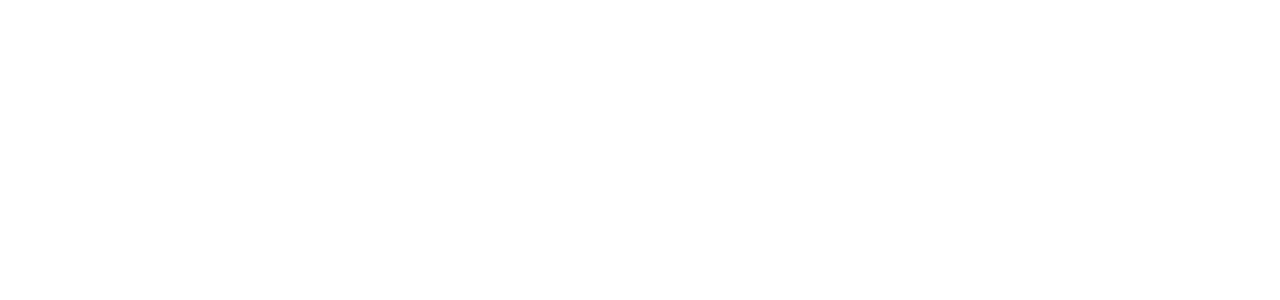
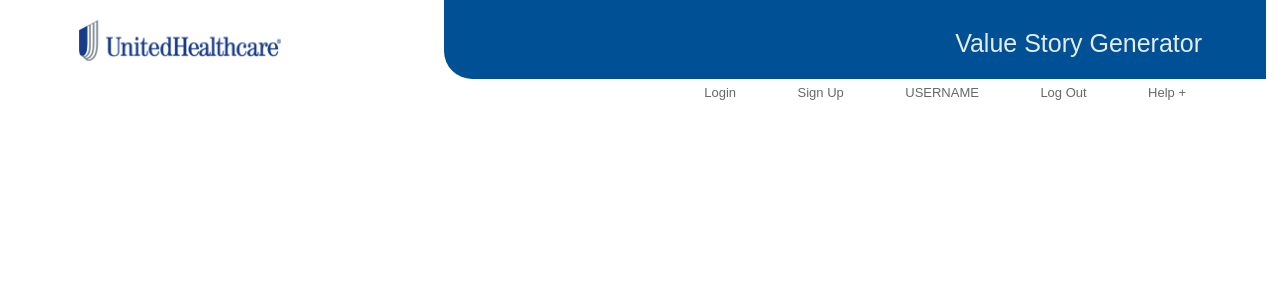
Before and after one commit to psanjeetprdxn/United-health-care, a PHP site: page / in a window 1280 px wide. Before the commit the part shown is empty. Shown: the top 300 px of the page. Run offline with PHP 8.4, Linux system fonts and the light colour scheme.

Commit message:
css: header styling added

```diff
--- a/assets/css/style.css
+++ b/assets/css/style.css
@@ -124,3 +124,60 @@
   text-decoration: none;
   outline: none;
 }
+
+/* HEADER */
+
+header { background-color: #fff; }
+
+header .wrapper {
+  width: 92.68%;
+  margin: 0 1.08% 0 6.2%;
+}
+h1 {
+  width: 16.97%;
+  margin-top: 20px;
+  display: inline-block;
+}
+
+h1 a { text-indent: -9999px; }
+h1 img { float: right; }
+
+.header-generator {
+  width: 69.3%;
+  padding: 29px 0 21px 0;
+  float: right;
+  text-align: right;
+  background-color: #005096;
+  border-bottom-left-radius: 28px;
+}
+
+.header-generator span {
+  margin-right: 7.74%;
+  color: #e5ecEd;
+  font-size: 25px;
+}
+nav {
+  margin-right: 4.94%;
+  float: right;
+}
+nav li {
+  margin-right: calc(20px - 5px);
+  display: inline-block;
+}
+
+nav li:last-child {
+  margin-right: 0;
+}
+
+nav li a,
+nav li span {
+  padding: 6px 21px 10px 21px;
+  color: #666969;
+  font-size: 13px;
+}
+
+nav li:hover a {
+  background-color: #00afed;
+  color: #fff;
+  border-radius: 0 0 5px 5px;
+}
--- a/includes/header.php
+++ b/includes/header.php
@@ -1,9 +1,9 @@
 <!-- start of header -->
 <div class="wrapper">
-  <div class="header-top">
+  <div class="header-top cf">
     <h1>
       <a href="index.php" title="United Health Care">
-        <img src=../assets/images/logo.png alt="United Health Care">
+        <img src=assets/images/logo.png alt="United Health Care">
         United Health Care
       </a>
     </h1>
--- a/index.php
+++ b/index.php
@@ -17,6 +17,7 @@
 	<div class="container">
 		<!-- Start of the header -->
 		<header>
+			<?php include 'includes/header.php'; ?>
 		</header>
 		<!-- end of header -->
 		<!-- Start of main -->
```
